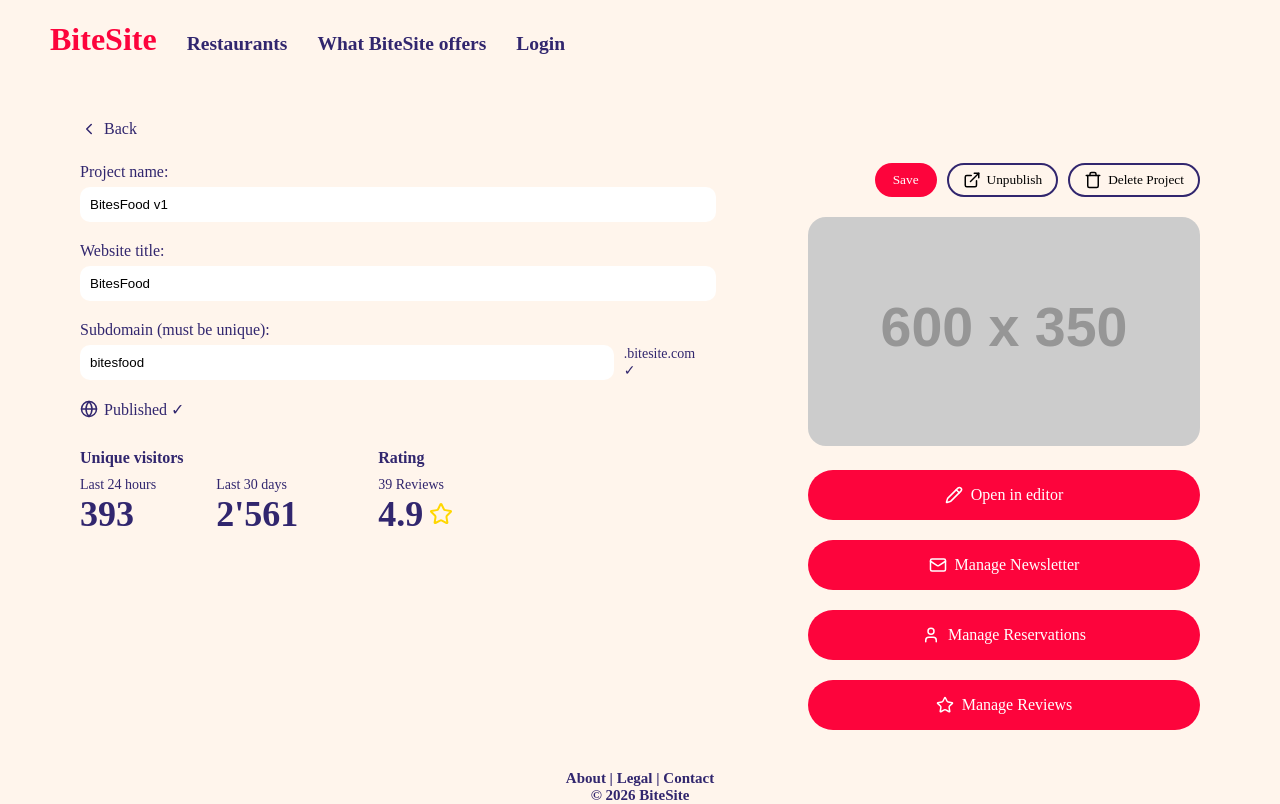
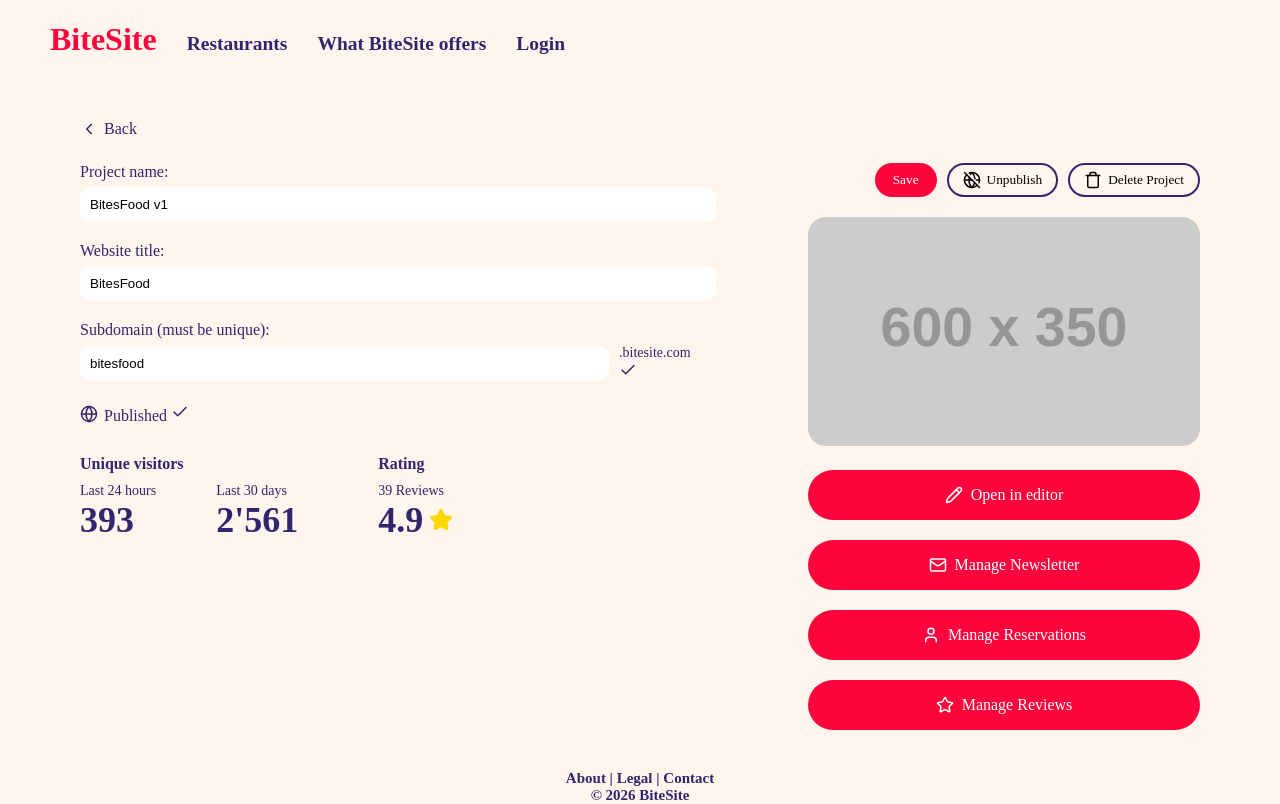
Before and after one commit to davide-muzzi/BiteSite, a Vue app in the folder Frontend/: page /dashboard in a window 1280 px wide. Built offline with nearby package versions, Linux system fonts and the light colour scheme; a web font is replaced by a local one.

Commit message:
feat(dashboard): redesign review-star to be filled, create function to publish/unpublish website on frontend only, change unpublish/publish icon, turn checkmarks into icons

```diff
--- a/Frontend/src/views/DashboardView.vue
+++ b/Frontend/src/views/DashboardView.vue
@@ -1,14 +1,22 @@
 <script setup>
+import { ref } from "vue";
 import {
     ChevronLeft,
     Globe,
+    GlobeOff,
     Star,
     Pencil,
     Mail,
     User,
     Trash,
-    ExternalLink
+    Check
 } from "lucide-vue-next";
+
+const isPublished = ref(true);
+
+function togglePublish() {
+    isPublished.value = !isPublished.value;
+}
 </script>
 
 <template>
@@ -40,13 +48,19 @@ import {
 
                     <div class="subdomain">
                         <input value="bitesfood" />
-                        <span class="domain">.bitesite.com ✓</span>
+                        <span class="domain">
+                            .bitesite.com
+                            <Check class="icon check" />
+                        </span>
                     </div>
                 </div>
 
                 <div class="published">
-                    <Globe class="icon" />
-                    Published ✓
+                    <component :is="isPublished ? Globe : GlobeOff" class="icon" />
+                    <span class="published-text">
+                        {{ isPublished ? "Published" : "Unpublished" }}
+                        <Check v-if="isPublished" class="icon check" />
+                    </span>
                 </div>
 
                 <!-- STATS -->
@@ -85,7 +99,7 @@ import {
                                 <div class="stat-label">39 Reviews</div>
                                 <div class="rating-value">
                                     4.9
-                                    <Star class="star" />
+                                    <Star class="star" fill="gold" />
                                 </div>
                             </div>
                         </div>
@@ -104,9 +118,9 @@ import {
 
                     <button class="save">Save</button>
 
-                    <button class="outline">
-                        <ExternalLink class="icon" />
-                        Unpublish
+                    <button class="outline" @click="togglePublish">
+                        <component :is="isPublished ? GlobeOff : Globe" class="icon" />
+                        {{ isPublished ? "Unpublish" : "Publish" }}
                     </button>
 
                     <button class="outline">
```
